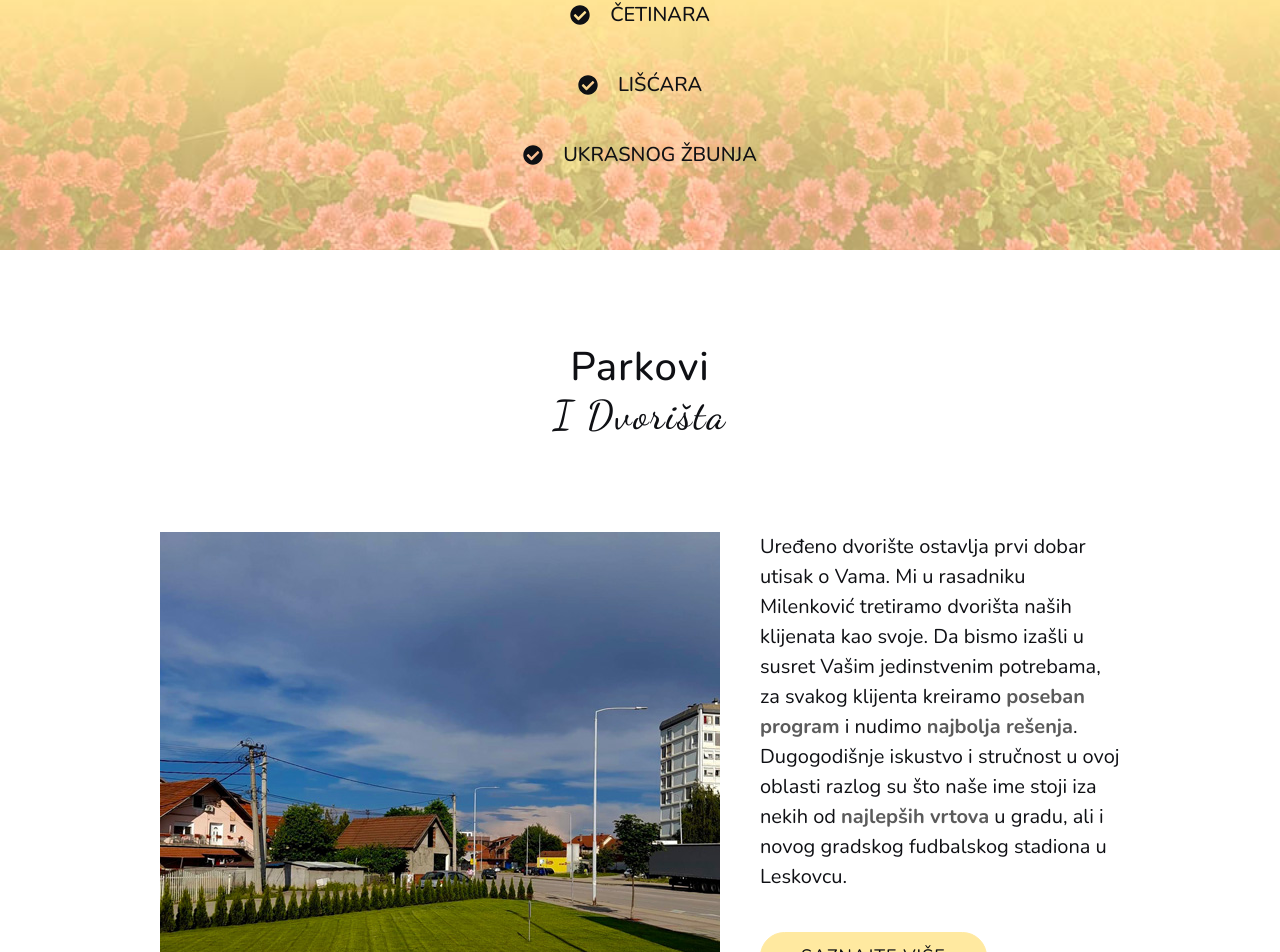
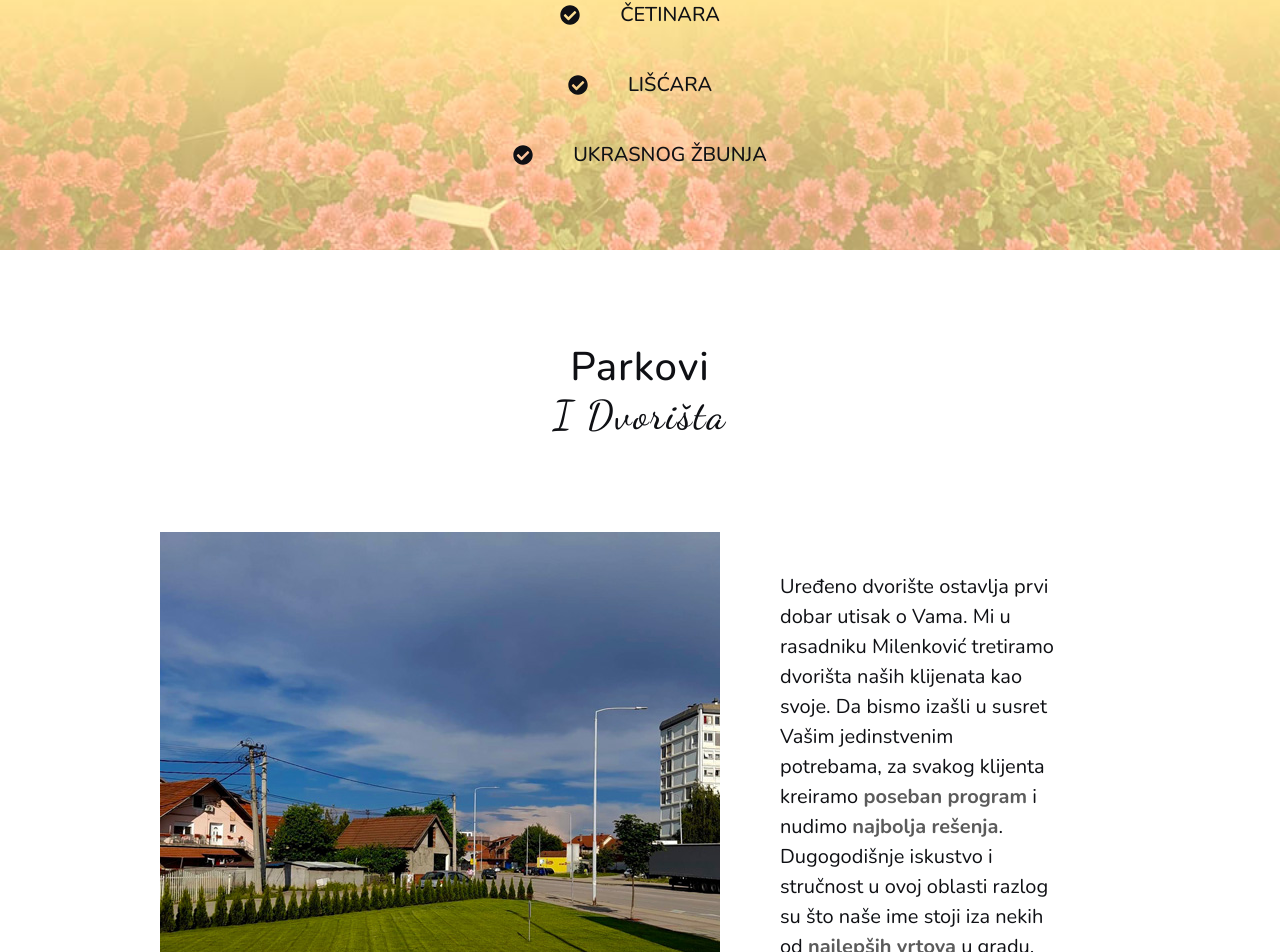
Before and after one commit to MarjanZivkovic/royal-garden, a React (Create React App) app: page / in a window 1280 px wide. Shown: the part 1672-2624 px from the top of the page. Built offline with nearby package versions, Linux system fonts and the light colour scheme; the HTML template or start-up script is replaced by a standard one.

Commit message:
fixes for ios

```diff
--- a/src/index.css
+++ b/src/index.css
@@ -165,9 +165,12 @@ a, button, input, select{
     /* font-size: 1rem; */
     cursor: pointer;
 }
-.menu-btn img, .phone-btn svg{
+.menu-btn img{
+   max-width: 50%;
+}
+/* .menu-btn img, .phone-btn svg{
    max-width: 1.5rem;
-}
+} */
 .menu-btn:hover,.phone-btn:hover{
     border: 2px solid var(--primary-yellow);
     box-shadow: 0 0 15px rgba(255, 233, 160, 0.5);
@@ -400,8 +403,12 @@ a, button, input, select{
     font-weight: 500;
     display: flex;
     align-items: center;
-    gap: 1rem;
+    /* gap: 1rem; */
 }
+.our-work ul li > *{
+    margin-right: 1rem;
+}
+
 /* why us */
 .why-us p{
     margin: 3rem 0 0;
@@ -453,7 +460,7 @@ a, button, input, select{
 }
 .home-gallery{
     align-items: flex-start;
-    gap: 2rem;
+    /* gap: 2rem; */
     padding-top: 3rem;
 }
 .gallery-showroom{
@@ -473,12 +480,13 @@ a, button, input, select{
     bottom: 2rem;
     width: 100%;
     justify-content: center;
-    gap: 0.9rem;
+    /* gap: 0.9rem; */
     z-index: 2;
 }
 .dot{
     width: 0.65rem;
     height: 0.65rem;
+    margin-right: 0.9rem;
     border: 1px solid var(--primary-black);
     border-radius: 50%;
     background-color: var(--primary-yellow);
@@ -486,12 +494,16 @@ a, button, input, select{
     transition: transform 0.6s ease;
     cursor: pointer;
 }
+.dot:last-of-type{
+    margin-right: 0;
+}
 .dot.active-slide{
     transform: scale(1.5);
 }
 .parks-copy{
     max-width: calc(100% - 3rem);
     margin: 0 auto;
+    padding: 2rem;
 }
 .parks-copy .link-btn{
     margin: 2rem auto;
--- a/src/pages/Home.jsx
+++ b/src/pages/Home.jsx
@@ -67,7 +67,7 @@ function Home({onLink}) {
           </h2>
           <ul className="black">
             <li>
-              <FaCheckCircle /> Uređenje dvorišta i parkova
+              <FaCheckCircle />  Uređenje dvorišta i parkova
             </li>
             <li>
               Proizvodnja i prodaja:
```
